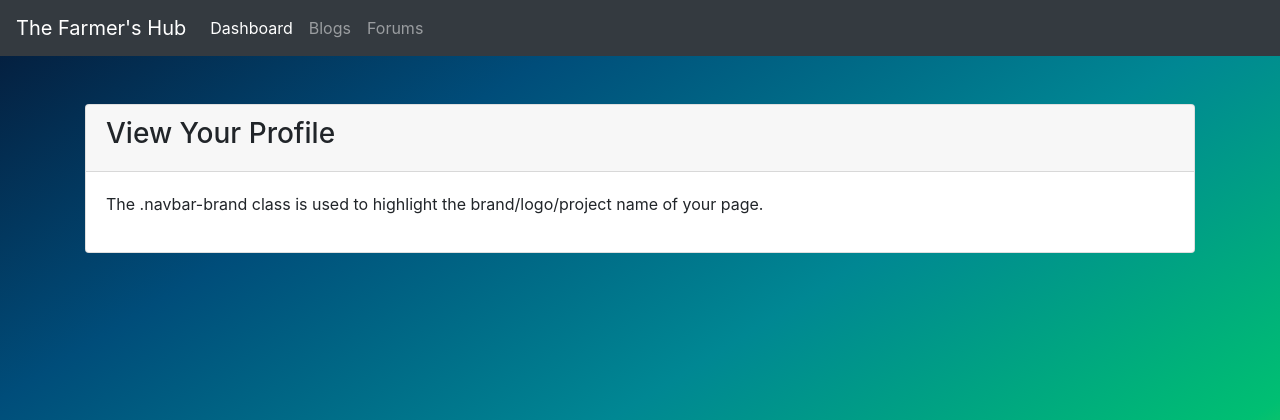
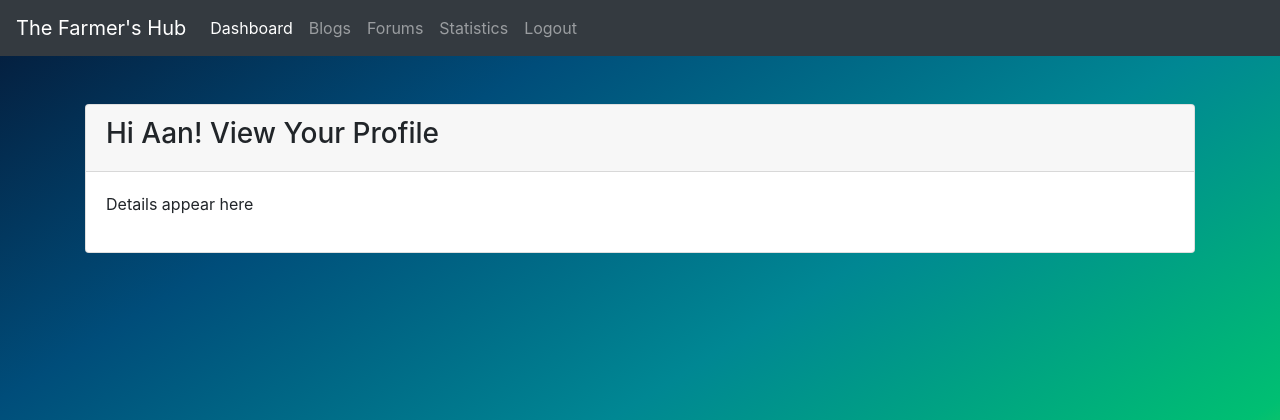
Before and after one commit to aannirajpatel/thefarmershub, a PHP site: page /dashboard/dashboard.php in a window 1280 px wide. Shown: the top 420 px of the page. Run offline with PHP 8.4, Linux system fonts and the light colour scheme; a user stored in the database is signed in; some libraries are stand-ins or nearby versions.

Commit message:
Changes to dashboard

```diff
--- a/dashboard/dashboard.php
+++ b/dashboard/dashboard.php
@@ -2,7 +2,7 @@
 require("../includes/auth.php");
 //if(!isset($_SESSION['username'])){header('Location: ../login/login.php');}
 //REMOVE THIS WHEN LOGIN IS DONE:
-$username = $_SESSION["email"];
+$fname = $_SESSION['fname'];
 ?>
 
 <!DOCTYPE html>
@@ -25,7 +25,7 @@ $username = $_SESSION["email"];
   background-size: cover;
 }
    </style>
-  <title>Bootstrap Example</title>
+  <title>Dashboard</title>
   <meta charset="utf-8">
   <meta name="viewport" content="width=device-width, initial-scale=1">
   <link rel="stylesheet" href="https://maxcdn.bootstrapcdn.com/bootstrap/4.2.1/css/bootstrap.min.css">
@@ -49,13 +49,24 @@ $username = $_SESSION["email"];
     <li class="nav-item">
       <a class="nav-link" href="#">Forums</a>
     </li>
+    <li class="nav-item">
+      <a class="nav-link" href="#">Statistics</a>
+    </li>
+    <li class="nav-item">
+      <a class="nav-link" href="#">Logout</a>
+    </li>
   </ul>
 </nav>
 <br><br>
 <div class="container">
 <div class="card">
-  <div class="card-header"><h3>View Your Profile</h3></div>
-  <div class="card-body"><p>The .navbar-brand class is used to highlight the brand/logo/project name of your page.</p></div>
+  <div class="card-header"><h3>Hi <?php echo "$fname"?>! View Your Profile</h3></div>
+  <div class="card-body">
+
+      <p> Details appear here </p>
+
+
+  </div>
 </div>
 </div>
 </body>
```
